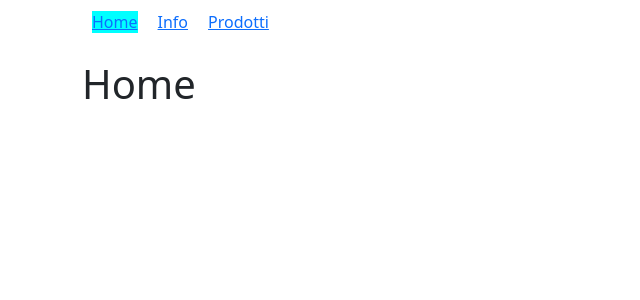
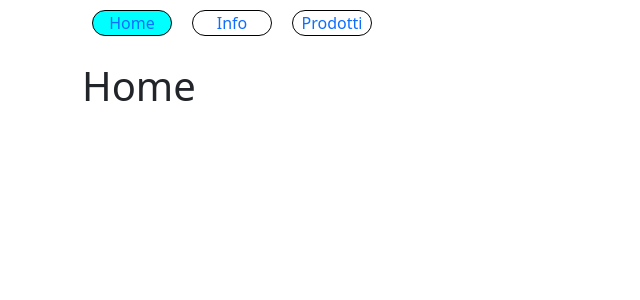
Before and after one commit to SergioGBosco/react-context-api, a React (Vite) app: page / in a window 1280 px wide. Shown: the top 300 px of the page, without its empty margins (0-640 px from the left). Built offline with nearby package versions, Linux system fonts and the light colour scheme.

Commit message:
feat: add a new file "context" for use Provider method

```diff
--- a/src/App.jsx
+++ b/src/App.jsx
@@ -4,10 +4,12 @@ import InfoPage from "./assets/pages/InfoPage";
 import ProdottiPage from "./assets/pages/ProdottiPage";
 import DefaultLayout from "./assets/layouts/DefaultLayout";
 import DettaglioProdottoPage from "./assets/pages/DettaglioProdottoPage";
+import { BudgetProvider } from "./assets/contexts/BudgetContext";
 function App() {
 
 
   return (
+    <BudgetProvider>
       <BrowserRouter>
         <Routes>
           <Route element={<DefaultLayout />}>
@@ -20,6 +22,7 @@ function App() {
           </Route>
         </Routes>
       </BrowserRouter >
+    </BudgetProvider>
   )
 }
 
--- a/src/assets/components/Header.jsx
+++ b/src/assets/components/Header.jsx
@@ -8,13 +8,13 @@ const Header = () => {
           <div className="col-12">
             <ul className='list-unstyled d-flex'>
               <li>
-                <NavLink to={"/"}>Home</NavLink>
+                <NavLink to={"/"} className="nav">Home</NavLink>
               </li>
               <li>
-                <NavLink to={"/info"}>Info</NavLink>
+                <NavLink to={"/info"} className="nav" >Info</NavLink>
               </li>
               <li>
-                <NavLink to={"/prodotti"}>Prodotti</NavLink>
+                <NavLink to={"/prodotti"} className="nav" >Prodotti</NavLink>
               </li>
             </ul>
           </div>
--- /dev/null
+++ b/src/assets/contexts/BudgetContext.jsx
@@ -0,0 +1,21 @@
+import { useState, useContext, createContext, Children } from "react";
+
+const BudgetContext = createContext();
+
+
+const BudgetProvider = ({ children }) => {
+  const [budgetMode, setBudgetMode] = useState(false)
+
+
+  return (
+    <BudgetContext.Provider value={{ budgetMode, setBudgetMode }}>
+      {children}
+    </BudgetContext.Provider>
+  );
+}
+const useBudgetMode = () => {
+  const context = useContext(BudgetContext);
+  return context;
+}
+
+export { BudgetProvider, useBudgetMode }
--- a/src/assets/pages/ProdottiPage.jsx
+++ b/src/assets/pages/ProdottiPage.jsx
@@ -20,9 +20,9 @@ const ProdottiPage = () => {
 
         {prodotti.map((prod) => {
           return (
-            <div className="col-3" key={prod.id}>
-              <Link to={`/prodotti/${prod.id}`}>
-                <div className="card" >
+            <div className="col-12 col-md-6 col-lg-3" key={prod.id}>
+              <div className="card" >
+                <Link to={`/prodotti/${prod.id}`} className='card-product'>
                   <img src={prod.image} className="card-img-top" alt={prod.title} />
                   <div className="card-body">
                     <p className="card-text">{prod.price}.</p>
@@ -30,8 +30,8 @@ const ProdottiPage = () => {
                     <p className="card-text">{prod.category}.</p>
                     <p className="card-text">{prod.description}.</p>
                   </div>
-                </div>
-              </Link>
+                </Link>
+              </div>
             </div>
           )
         })};
--- a/src/index.css
+++ b/src/index.css
@@ -2,6 +2,12 @@
   margin: 0;
   padding: 0;
   box-sizing: border-box;
+}
+
+/* card */
+
+.card-product {
+  text-decoration: none;
 }
 
 .card {
@@ -9,10 +15,26 @@
   height: 250px;
 }
 
+.card-body {
+  height: 100%;
+}
+
+
 ul li {
   padding: 10px;
+  text-decoration: none;
 }
 
 li a.active {
   background-color: aqua;
 }
+
+.nav {
+  display: flex;
+  justify-content: center;
+  width: 80px;
+  text-decoration: none;
+  text-align: center;
+  border: 1px solid black;
+  border-radius: 30px;
+}
```
Also changed, not shown: 1 other file (tests, documents, lock files or other folders). Lines whose indentation alone changed are shown as unchanged.
